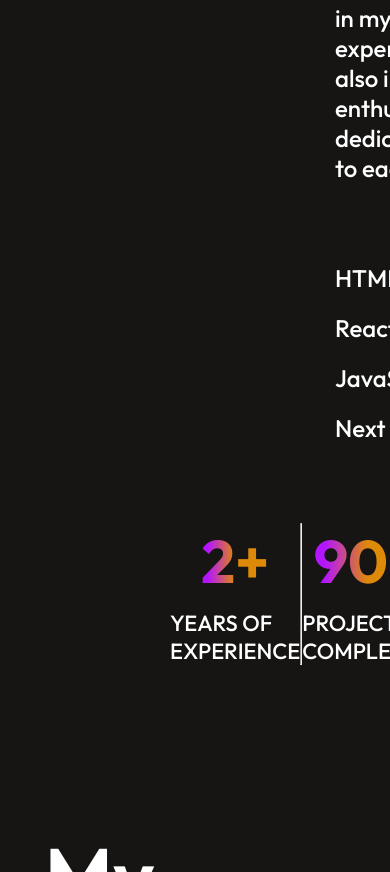
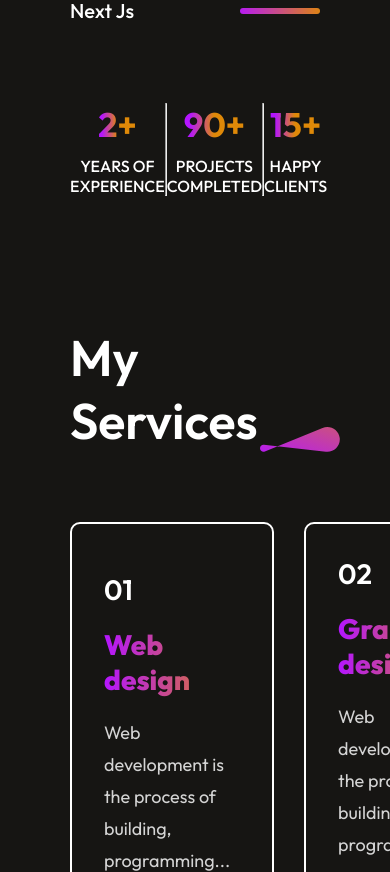
Before and after one commit to py-pankaj-ydv-7/PORTFOLIO, a React (Vite) app in the folder pyportfolio/: page / in a window 390 px wide. Shown: the part 2245-3117 px from the top of the page. Built offline with nearby package versions, Linux system fonts and the light colour scheme.

Commit message:
services section is fully responsive

```diff
--- a/pyportfolio/src/Components/About/About.css
+++ b/pyportfolio/src/Components/About/About.css
@@ -120,3 +120,57 @@
     transform: scale(1.12);
     transition: 0.5s;
 }
+
+@media(max-width:768px){
+    .about{
+        gap: 80px;
+        margin: 50px 70px;
+        align-items: start;
+    }
+    .about-title h1{
+        font-size: 50px;
+        padding: 0;
+    }
+    .about-title img{
+        width: 130px;
+        right: -20px;
+    }
+    .about-sections{
+        flex-direction: column;;
+    }
+    .about-left{
+        display: none;
+    }
+
+    .about-para{
+        font-size: 18px;
+        line-height: 32px;
+    }
+    .about-skill{
+        gap: 20px;
+        align-items: center;
+    }
+    .about-skill p{
+        font-size: 20px;
+        ;
+    }
+    .about-skill hr{
+        height: 6px;
+    }
+    .about-achievements{
+        justify-content: space-between;
+    }
+    .about-achievement{
+        gap: 10px;
+    }
+    .about-achievement h1{
+        font-size: 34px;
+        font-weight: 700;
+    }
+    .about-achievement p{
+        text-align: center;
+        font-size: 16px;
+        /* font-weight: 500; */
+    }
+
+}
--- a/pyportfolio/src/Components/Hero/Hero.css
+++ b/pyportfolio/src/Components/Hero/Hero.css
@@ -72,11 +72,14 @@
 
 @media (max-width: 768px) {
     .hero img{
+
         margin-top: 120px;
-        width: 260px;
+        /* margin-left: auto; */
+        width: 300px;
     }
 .hero h1{
     margin-top: 50px;
+    /* margin-left: auto; */
     width: 90%;
     font-size: 50px;
 }
--- a/pyportfolio/src/Components/Navbar/Navbar.css
+++ b/pyportfolio/src/Components/Navbar/Navbar.css
@@ -8,6 +8,7 @@
     height: 100vh;
     background: #161513;
     color: white;
+
 }
 
 .navbar{
@@ -67,7 +68,9 @@
 }
 
 @media(max-width:768px){
+
     .navbar{
+
         margin: 20px 50px;
     }
     .nav-connect{
--- a/pyportfolio/src/Components/Services/Services.css
+++ b/pyportfolio/src/Components/Services/Services.css
@@ -76,3 +76,43 @@
     transform: scale(1.05);
     transition: 0.4s;
 }
+
+@media (max-width:768px){
+    .services{
+        align-items: start;
+        gap: 70px;
+        margin: 20px 70px;
+    }
+
+    .services-title h1{
+        padding: 0;
+        font-size: 50px;
+    }
+    .services-title img{
+        width: 80px;
+        margin-right: -20px;
+    }
+
+    .services-format{
+        gap: 20px;
+        padding: 32px;
+
+    }
+    .services-format h2{
+        font-size: 28px;
+    }
+    .services-format p{
+        font-size: 18px;
+        line-height: 32px;
+        max-width: 300px;
+    }
+    .services-container img{
+        width: 20px;
+    }
+    .services-container{
+        grid-template-columns: 1fr 1fr;
+        gap: 30px;
+    }
+
+
+}
--- a/pyportfolio/src/index.css
+++ b/pyportfolio/src/index.css
@@ -1,9 +1,12 @@
 *{
     margin: 0;
     padding: 0;
+
 }
 
 
 body{
     font-family: 'Outfit';
+
+
 }
```
